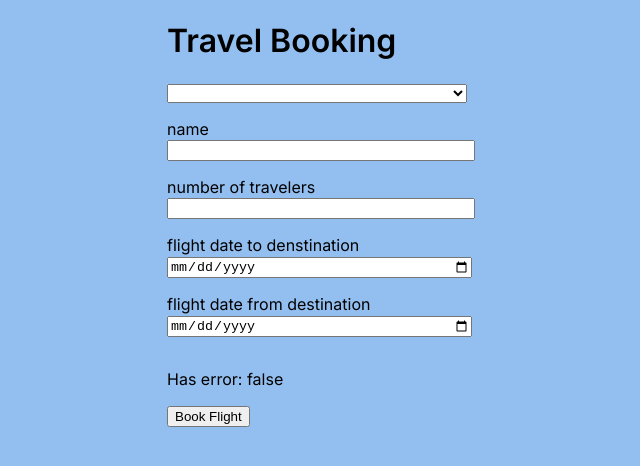
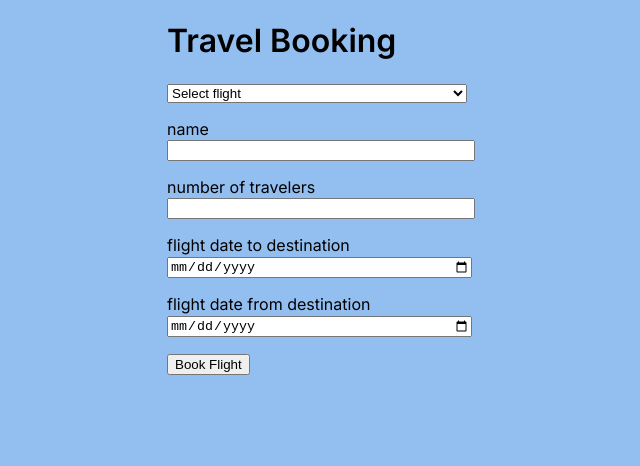
Before and after one commit to Biosaiber/travel-booking, an Angular app: page /flight-booking in a window 1280 px wide. Shown: the top 466 px of the page, without its empty margins (323-963 px from the left). Built offline with nearby package versions, Linux system fonts and the light colour scheme.

Commit message:
feat: html error messages and clearence of console.logs

```diff
--- a/src/app/flight-booking/flight-booking.html
+++ b/src/app/flight-booking/flight-booking.html
@@ -1,45 +1,56 @@
-
-
-
-
-<form [formGroup]="flightForm">
-    <div>
-        <select name="availableFlights" id="availableFlights">
+<form [formGroup]="flightForm" (ngSubmit)="onSubmit()">
+    <div class="input-box">
+        <select name="availableFlights" id="availableFlights" formControlName="flightId">
             <option value="" disabled>Select flight</option>
             @for (avFlight of this.availableFlights; track avFlight.id) {
             <option value="{{avFlight.id}}">{{avFlight.departureTime}}, {{avFlight.airline}}, {{avFlight.travelClass}},
                 {{avFlight.price}}€</option>
             }
+
         </select>
+        @if (flightForm.controls.flightId.touched && flightForm.controls.flightId.errors?.['required']) {
+        <span>Select flight!</span>
+        }
     </div>
-    <div>
-        <label for="name">name</label>
-        <input type="text" name="name" id="name">
+    <div class="input-box">
+        <label for="customerName">name</label>
+        <input type="text" name="customerName" id="customerName" formControlName="customerName">
+        @if (flightForm.controls.customerName.touched && flightForm.controls.customerName.errors?.['required']) {
+        <span>Field required!</span>
+        }
+        @if (flightForm.controls.customerName.touched && flightForm.controls.customerName.errors?.['minlength']) {
+        <span>Minimum 3 letters!</span>
+        }
+
+
     </div>
 
-    <div>
-        <label for="travalers">number of travelers</label>
-        <input type="number" name="travalers" id="travalers">
-    </div>
-
-    <div>
-        <label for="departureDate">flight date to denstination</label>
-        <input type="date" name="departureDate" id="departureDate" formControlName="departureDate">
-        @if ( flightForm.controls.departureDate.touched && flightForm.controls.departureDate.errors?.['pastDate']) {
-            <span>Date cannot be in the past.</span>
+    <div class="input-box">
+        <label for="travelers">number of travelers</label>
+        <input type="number" name="travelers" id="travelers" formControlName="travelers">
+        @if (flightForm.controls.travelers.touched && flightForm.controls.travelers.errors?.['min']) {
+        <span>Field requires minimum 1 traveler.</span>
+        }
+        @if (flightForm.controls.travelers.touched && flightForm.controls.travelers.errors?.['required']) {
+        <span>Field required!</span>
         }
     </div>
 
-    <div>
+    <div class="input-box">
+        <label for="departureDate">flight date to destination</label>
+        <input type="date" name="departureDate" id="departureDate" formControlName="departureDate">
+        @if ( flightForm.controls.departureDate.touched && flightForm.controls.departureDate.errors?.['pastDate']) {
+        <span class="errMessage">Date cannot be in the past.</span>
+        }
+    </div>
+
+    <div class="input-box">
         <label for="returnDate">flight date from destination</label>
         <input type="date" name="returnDate" id="returnDate" formControlName="returnDate">
-                @if (flightForm.hasError('pastReturnDate')) {
-                    <span>Return date cannot be before departure date.</span>
-                }
+        @if (flightForm.hasError('pastReturnDate')) {
+        <span class="errMessage">Return date cannot be before departure date.</span>
+        }
     </div>
-
-
-<p>Has error: {{ flightForm.hasError('pastReturnDate') }}</p>
 
     <button type="submit">Book Flight</button>
 </form>
--- a/src/app/flight-booking/flight-booking.ts
+++ b/src/app/flight-booking/flight-booking.ts
@@ -16,14 +16,21 @@ export class FlightBooking implements OnInit {
   availableFlights!: Flight[];
   flightForm = new FormGroup({
     flightId: new FormControl("", [Validators.required]),
-    customerName: new FormControl("", [Validators.required]),
+    customerName: new FormControl("", [Validators.required, Validators.minLength(3)]),
     travelers: new FormControl("", [Validators.required, Validators.min(1)]),
     departureDate: new FormControl("", [Validators.required, this.noPastDateValidator]),
     returnDate: new FormControl("", [Validators.required])
   }, [this.dateOrderValidator]);
+
   noPastDateValidator(control: AbstractControl) {
     const conValue = control.value;
+
+    if (!conValue) {
+      return null;
+    }
+
     const today = new Date().toISOString().split('T')[0];
+
     if (conValue < today) {
       return { pastDate: true }
     } else {
@@ -33,30 +40,27 @@ export class FlightBooking implements OnInit {
   dateOrderValidator(control: AbstractControl) {
     const departureDate = control.get('departureDate')?.value;
     const returnDate = control.get('returnDate')?.value;
-console.log('departure:', departureDate);
-  console.log('return:', returnDate);
     if (!departureDate || !returnDate) {
       return null;
     }
 
     if (returnDate <= departureDate) {
-       console.log('DATE ERROR!');
       return { pastReturnDate: true };
     }
 
     return null;
   }
   ngOnInit(): void {
-    console.log('INIT');
 
     this.journey = this.bookingService.getTravelSelection();
-    console.log('journey:', this.journey);
 
     this.availableFlights = this.bookingService.getFlights(
       this.journey.fromCountry,
       this.journey.toCountry
     );
 
-    console.log('availableFlights:', this.availableFlights);
+  }
+  onSubmit() {
+
   }
 }
```
